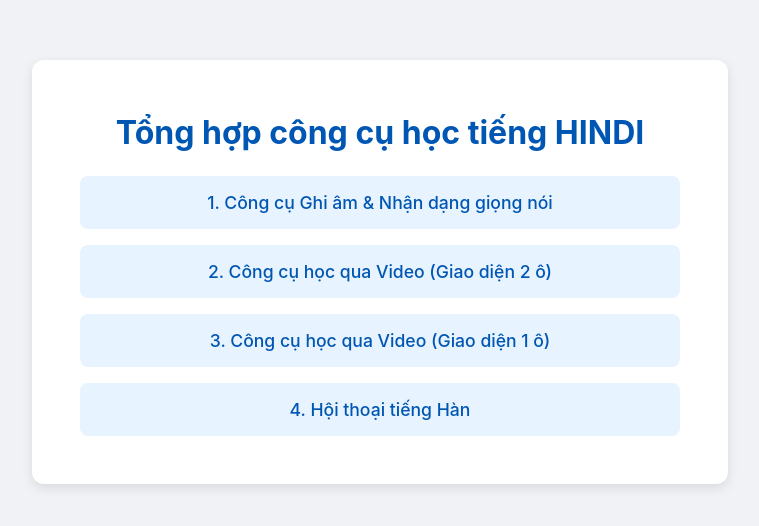
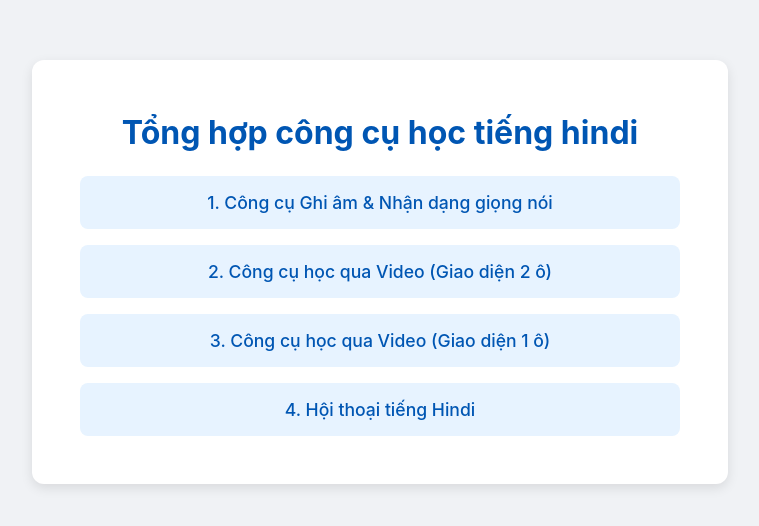
Before and after one commit to truongkhaai136-dot/webtienghindi, a plain HTML site: page index.html in a window 1280 px wide. Shown: the part 128-654 px from the top of the page, without its empty margins (260-1019 px from the left). Drawn offline with Linux system fonts and the light colour scheme.

Commit message:
Update index.html

```diff
--- a/index.html
+++ b/index.html
@@ -58,7 +58,7 @@
 <body>
 
     <div class="container">
-        <h1>Tổng hợp công cụ học tiếng HINDI</h1>
+        <h1>Tổng hợp công cụ học tiếng hindi</h1>
 
         <ul class="tool-list">
             <li>
@@ -71,11 +71,12 @@
                 <a href="giaodien1otienghindi.html" target="_blank">3. Công cụ học qua Video (Giao diện 1 ô)</a>
             </li>
             <li>
-                <a href="hoithoai-tienghindi.html" target="_blank">4. Hội thoại tiếng Hàn</a>
+                <a href="hoithoai-tienghindi.html" target="_blank">4. Hội thoại tiếng Hindi</a>
             </li
         </ul>
     </div>
 
 </body>
 
+
 </html>
```
